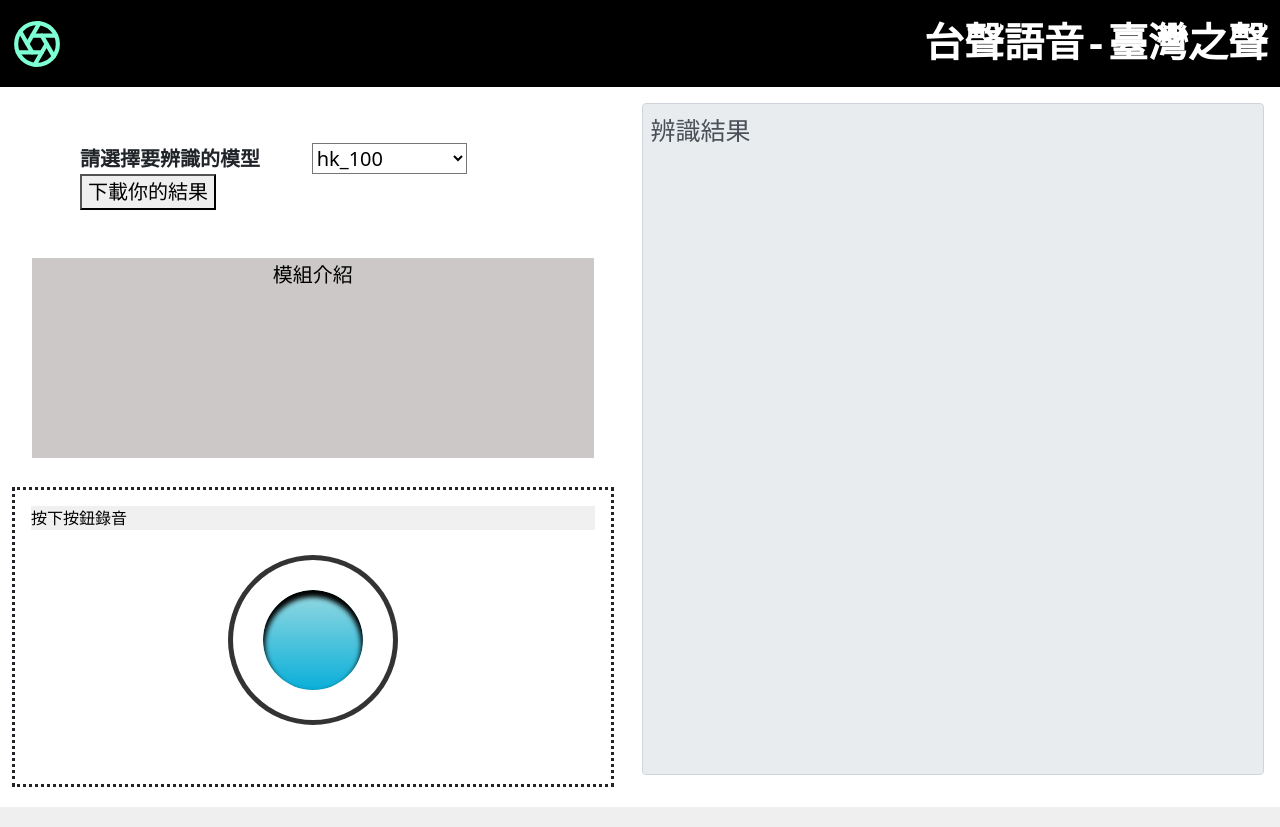
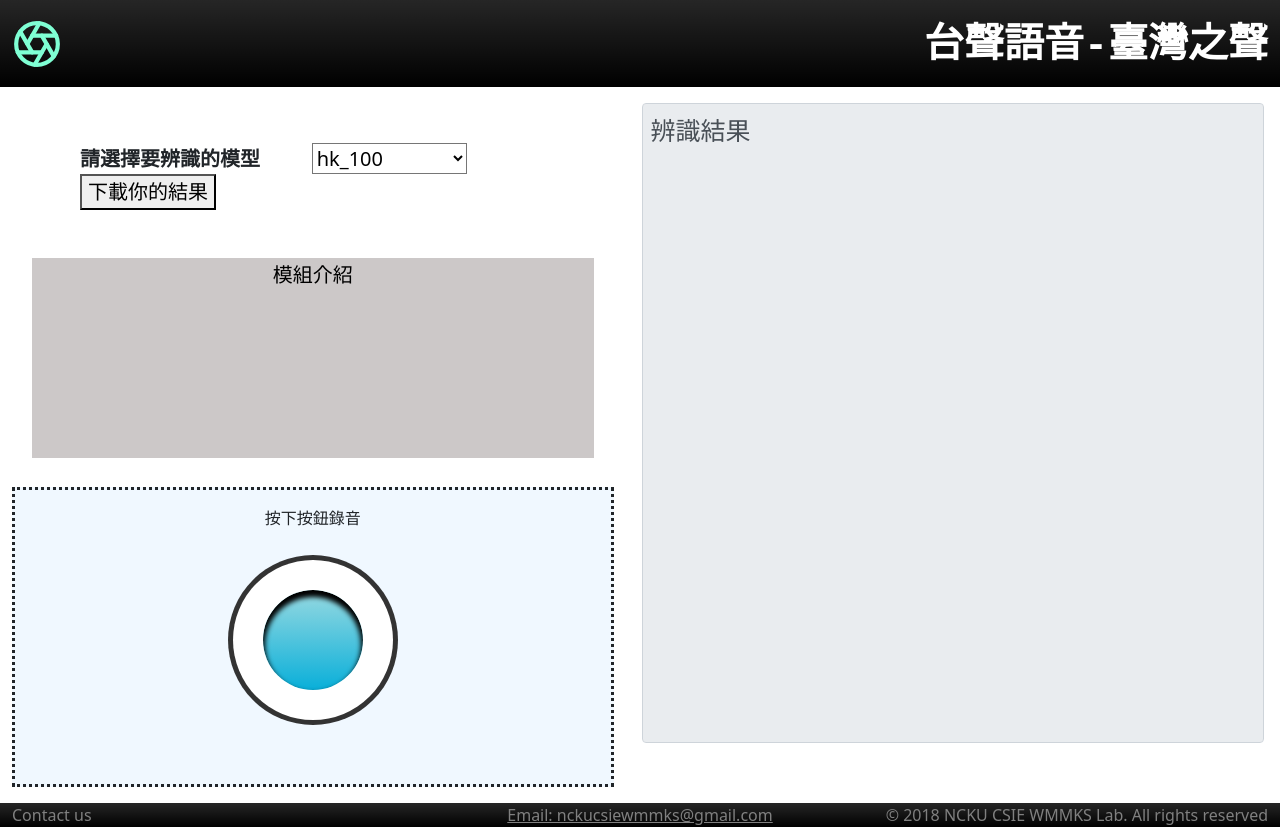
Before and after one commit to JoshuaLee0321/web_project, a Flask app: page / in a window 1280 px wide. Run offline with Flask 2, Linux system fonts and the light colour scheme.

Commit message:
final changes

```diff
--- a/static/css/voice_css.css
+++ b/static/css/voice_css.css
@@ -56,6 +56,7 @@ h1{
   padding: 15px;
   width:850px;
   float:right;
+
 }
 main{
   display:flex;
@@ -127,3 +128,22 @@ main{
 #download_btn:hover{
   background-color: #495057;
 }
+/* unvisited link */
+a:link {
+  color: gray;
+}
+
+/* visited link */
+a:visited {
+  color: gainsboro;
+}
+
+/* mouse over link */
+a:hover {
+  color: white;
+}
+
+/* selected link */
+a:active {
+  color: oldlace;
+}
--- a/static/js/record-live-audio.js
+++ b/static/js/record-live-audio.js
@@ -56,7 +56,7 @@ function click_disappear(){
   stop_text = document.getElementById('stop_text');
   if(record_btn.style.display =="none"){
     record_btn.style.display = 'flex';
-    record_text.style.display = 'flex';
+    record_text.style.display = '';
     stop_btn.style.display = "none";
     stop_text.style.display = "none";
   }
@@ -64,7 +64,7 @@ function click_disappear(){
     record_btn.style.display = 'none';
     stop_btn.style.display = "flex";
     record_text.style.display = 'none';
-    stop_text.style.display = "flex";
+    stop_text.style.display = "";
   }
 
 }
--- a/templates/index.html
+++ b/templates/index.html
@@ -31,11 +31,12 @@
 <body>
   <div id ="main-recorder">
     <!-- navBarSetting -->
-    <nav class="navbar navbar-light bg-black">
+    <nav class="navbar navbar-light bg-black bg-gradient">
         <div class="container-fluid">
           <a class="navbar-brand" href="#">
             <svg class = "logo" xmlns="http://www.w3.org/2000/svg" width="50" height="50" viewBox="0 0 24 24" fill="none" stroke="currentColor" stroke-width="2" stroke-linecap="round" stroke-linejoin="round" class="d-block mx-auto"><circle cx="12" cy="12" r="10"></circle><line x1="14.31" y1="8" x2="20.05" y2="17.94"></line><line x1="9.69" y1="8" x2="21.17" y2="8"></line><line x1="7.38" y1="12" x2="13.12" y2="2.06"></line><line x1="9.69" y1="16" x2="3.95" y2="6.06"></line><line x1="14.31" y1="16" x2="2.83" y2="16"></line><line x1="16.62" y1="12" x2="10.88" y2="21.94"></line></svg>
-        </a>
+          </a>
+
         <h1>台聲語音-臺灣之聲</h1>
         </div>
       </nav>
@@ -58,14 +59,16 @@
 
             </div>
         </div>
-        <div style = "height:300px;border-style: dotted;"class = "box">
+        <div style = "height:300px;border-style: dotted; background-color: aliceblue;"class = " container-fluid">
 
         <!-- 按鈕 -->
-        <p id = 'record_text' style = "display:flex; color:black; background-color: 	#F0F0F0;text-align: center;" class = "m-3 flex-row">按下按鈕錄音</p>
+        <!-- <p id = 'record_text' style = "color:black; background-color: 	#F0F0F0;text-align:center;" class = "m-3 row ">按下按鈕錄音</p> -->
+        <p id = 'record_text' class = "m-3"style="text-align: center;">按下按鈕錄音</p>
         <div data-role = "controls"><button id = "record" style="display:flex" onclick ="click_disappear()"> </button></div>
 
 <!-- 這兩個按鈕會互相出現 -->
-        <p id = 'stop_text' style = "display:none; color:red; background-color:	#F0F0F0;text-align: center;" class = "m-3 flex-row">按下按鈕發送</p>
+        <!-- <p id = 'stop_text' style = "display:none; color:red; background-color:	#F0F0F0;text-align: center;" class = "m-3 flex-row">按下按鈕發送</p> -->
+        <p id = 'stop_text' class = "m-3 text-danger  "style="text-align: center; display:none;">按下按鈕發送</p>
         <div data-role = 'clicking'><button id = "stop" style="display:none;" onclick ="click_disappear()"></button></div>
         <p><audio id="audio" style="display: none;" controls></audio></p>
 
@@ -79,10 +82,23 @@
 
 <!-- outputSentence 是用來丟出結果的 -->
 
-    <textarea id = "outputSentence" readonly = "readonly" style="height:84vh;resize:none;font-size: 25px;" class = " m-3 p-2 form-control" id ="outputSentence" cols="num" rows="num" name = "sentence">辨識結果</textarea>
+    <textarea id = "outputSentence" readonly = "readonly" style="height:80vh;resize:none;font-size: 25px;" class = " m-3 p-2 form-control" id ="outputSentence" cols="num" rows="num" name = "sentence">辨識結果</textarea>
 
     </div>
   </div>
 </body>
+<footer class = 'bg-black bg-gradient container-fluid'>
 
+    <div class="row" style="color:gray;">
+      <div class="col" >
+        Contact us
+      </div>
+      <div class="col" style="text-align: center;">
+        <a href = 'mailto:nckucsiewmmks@gmail.com' >Email: nckucsiewmmks@gmail.com</a>
+      </div>
+      <div class="col" style="text-align:end">
+        © 2018 NCKU CSIE WMMKS Lab. All rights reserved
+      </div>
+  </div>
+</footer>
 </html>
```
